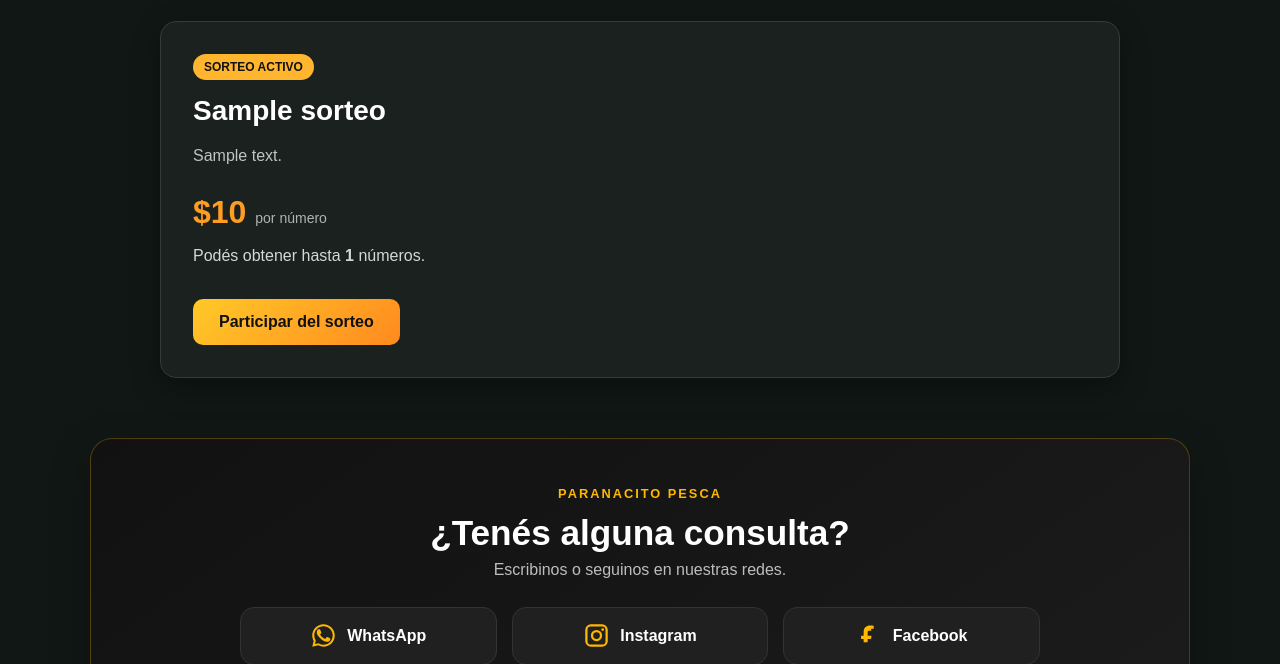
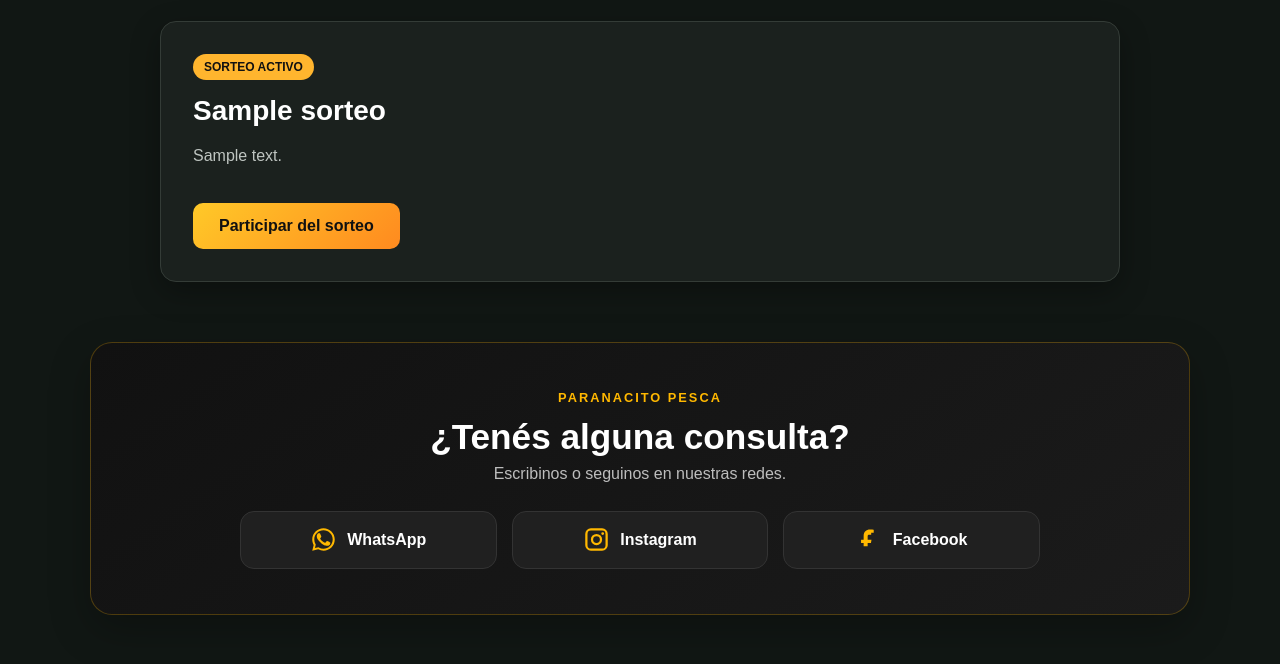
Before and after one commit to GenezVictor/paranacito-pesca, a Flask app: page / in a window 1280 px wide. Shown: the part 516-1180 px from the top of the page. Run offline with Flask 3, Linux system fonts and the light colour scheme; tables that the repository leaves empty hold one stand-in row (values such as "Sample post"); parts of the project's set-up code (start-up, migrations or seed data) failed here and were passed over; some libraries are stand-ins or nearby versions.

Commit message:
Eliminar precio por numero y limite de la portada

```diff
--- a/templates/index.html
+++ b/templates/index.html
@@ -220,19 +220,6 @@
                     {{ sorteo.descripcion }}
                 </p>
 
-                <p class="precio">
-                    ${{ sorteo.precio_numero | moneda }}
-                    <span>por número</span>
-                </p>
-
-                <p class="limite">
-                    Podés obtener hasta
-                    <strong>
-                        {{ sorteo.max_numeros_por_persona }}
-                    </strong>
-                    números.
-                </p>
-
                 <a
                     href="{{ url_for('participar', sorteo_id=sorteo.id) }}"
                     class="btn-participar"
```
